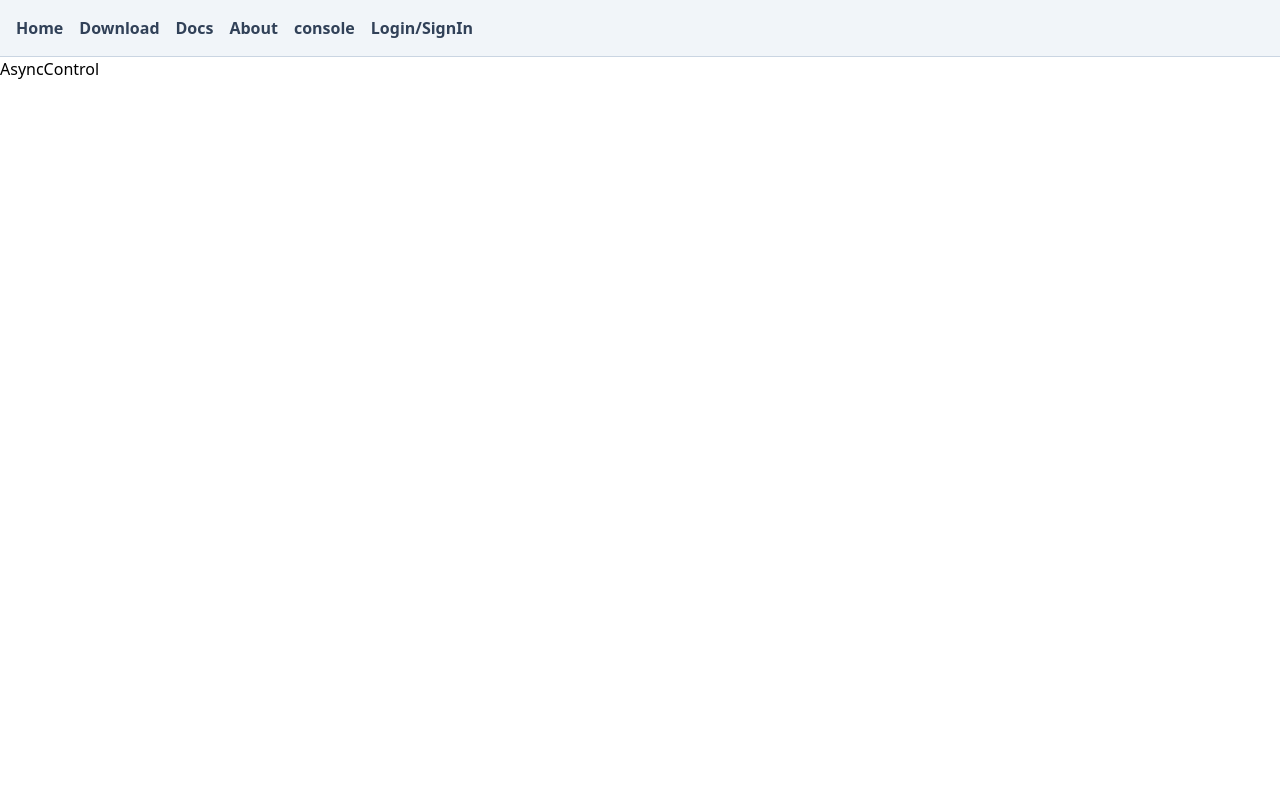
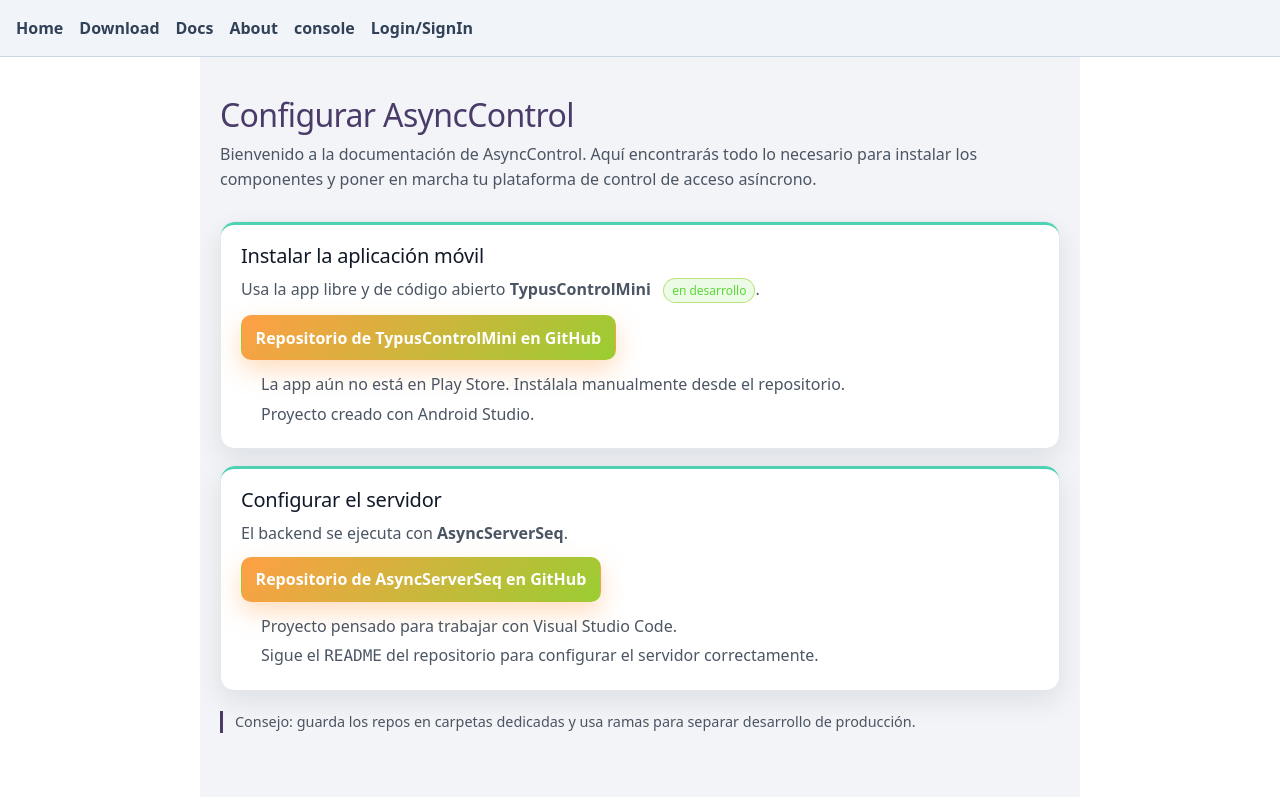
Before and after one commit to AmaiDonatsu/AsyncWeb, a SvelteKit app: page /docs in a window 1280 px wide. Built offline with nearby package versions, Linux system fonts and the light colour scheme; no server answers.

Commit message:
docs - init

```diff
--- a/src/routes/docs/+page.svelte
+++ b/src/routes/docs/+page.svelte
@@ -1 +1,226 @@
-<h1>AsyncControl</h1>
+<article class="docs">
+    <header class="hero">
+        <h1>Configurar AsyncControl</h1>
+        <p>
+            Bienvenido a la documentación de AsyncControl. Aquí encontrarás todo lo
+            necesario para instalar los componentes y poner en marcha tu plataforma
+            de control de acceso asíncrono.
+        </p>
+    </header>
+
+    <section class="card">
+        <h2>Instalar la aplicación móvil</h2>
+        <p>
+            Usa la app libre y de código abierto
+            <strong>TypusControlMini</strong>
+            <span class="badge">en desarrollo</span>.
+        </p>
+
+        <div class="actions">
+            <a
+                class="button"
+                href="https://github.com/AmaiDonatsu/TypusControlMini.git"
+                target="_blank"
+                rel="noopener noreferrer"
+                >Repositorio de TypusControlMini en GitHub</a
+            >
+        </div>
+
+        <ul class="notes">
+            <li>
+                La app aún no está en Play Store. Instálala manualmente desde el
+                repositorio.
+            </li>
+            <li>Proyecto creado con Android Studio.</li>
+        </ul>
+    </section>
+
+    <section class="card">
+        <h2>Configurar el servidor</h2>
+        <p>
+            El backend se ejecuta con <strong>AsyncServerSeq</strong>.
+        </p>
+
+        <div class="actions">
+            <a
+                class="button"
+                href="https://github.com/AmaiDonatsu/AsyncServerSeq.git"
+                target="_blank"
+                rel="noopener noreferrer"
+                >Repositorio de AsyncServerSeq en GitHub</a
+            >
+        </div>
+
+        <ul class="notes">
+            <li>Proyecto pensado para trabajar con Visual Studio Code.</li>
+            <li>
+                Sigue el <code>README</code> del repositorio para configurar el servidor
+                correctamente.
+            </li>
+        </ul>
+    </section>
+
+    <footer class="foot">
+        <p class="tip">
+            Consejo: guarda los repos en carpetas dedicadas y usa ramas para separar
+            desarrollo de producción.
+        </p>
+    </footer>
+</article>
+
+<style>
+    :root {
+        --bg: #f2f4f7;
+        --surface: #ffffff;
+        --card: #ffffff;
+        --text: #111827;
+        --muted: #4b5563;
+        --border: #e4e7ec;
+
+        --highlight-strong: #5bd835;
+        --highlight-soft: #9acd32;
+        --detail-teal: #4fd1b3;
+        --interactive: #ff9f45;
+        --detail-deep: #4a3b69;
+        --shadow: 0 10px 28px rgba(15, 23, 42, 0.09);
+    }
+
+    .docs {
+        max-width: 880px;
+        margin: 0 auto;
+        padding: 2.5rem 1.25rem 4rem;
+        color: var(--text);
+        background: var(--bg);
+    }
+
+    .hero {
+        margin-bottom: 1.75rem;
+    }
+
+    h1 {
+        font-size: 2rem;
+        line-height: 1.15;
+        letter-spacing: -0.02em;
+        margin: 0 0 0.5rem;
+        color: var(--detail-deep);
+    }
+
+    .hero p {
+        margin: 0;
+        font-size: 1rem;
+        line-height: 1.6;
+        color: var(--muted);
+    }
+
+    .card {
+        background: var(--card);
+        border: 1px solid var(--border);
+        border-radius: 14px;
+        padding: 1.25rem 1.25rem 1rem;
+        box-shadow: var(--shadow);
+        margin: 1rem 0;
+        position: relative;
+        overflow: hidden;
+    }
+
+    .card::before {
+        content: "";
+        position: absolute;
+        inset: 0;
+        border-top: 3px solid var(--detail-teal);
+        border-radius: inherit;
+        pointer-events: none;
+    }
+
+    h2 {
+        font-size: 1.25rem;
+        line-height: 1.35;
+        margin: 0 0 0.5rem;
+        letter-spacing: -0.01em;
+    }
+
+    .card p {
+        margin: 0 0 0.75rem;
+        color: var(--muted);
+    }
+
+    .badge {
+        display: inline-block;
+        font-size: 0.75rem;
+        line-height: 1;
+        padding: 0.35rem 0.5rem;
+        margin-left: 0.5rem;
+        border-radius: 999px;
+        background: rgba(90, 216, 53, 0.12);
+        color: var(--highlight-strong);
+        border: 1px solid rgba(154, 205, 50, 0.6);
+        vertical-align: middle;
+    }
+
+    .actions {
+        display: flex;
+        gap: 0.75rem;
+        margin: 0.5rem 0 0.75rem;
+    }
+
+    .button {
+        display: inline-flex;
+        align-items: center;
+        gap: 0.5rem;
+        padding: 0.6rem 0.85rem;
+        border-radius: 10px;
+        border: 1px solid transparent;
+        color: #ffffff;
+        background: linear-gradient(135deg, var(--interactive), var(--highlight-soft));
+        text-decoration: none;
+        font-weight: 600;
+        transition: transform 120ms ease, box-shadow 120ms ease,
+            background 120ms ease;
+        box-shadow: 0 10px 24px rgba(255, 159, 69, 0.35);
+    }
+
+    .button:hover {
+        transform: translateY(-1px);
+        box-shadow: 0 12px 28px rgba(255, 159, 69, 0.45);
+        background: linear-gradient(135deg, var(--interactive), var(--highlight-strong));
+    }
+
+    .button:focus-visible {
+        outline: 3px solid rgba(79, 209, 179, 0.85);
+        outline-offset: 3px;
+    }
+
+    .notes {
+        margin: 0.5rem 0 0.25rem;
+        padding-left: 1.25rem;
+    }
+
+    .notes li {
+        margin: 0.35rem 0;
+        color: var(--muted);
+    }
+
+    .foot {
+        margin-top: 1.25rem;
+    }
+
+    .tip {
+        margin: 0;
+        font-size: 0.9rem;
+        color: var(--muted);
+        padding-left: 0.75rem;
+        border-left: 3px solid var(--detail-deep);
+    }
+
+    /* Responsive */
+    @media (max-width: 520px) {
+        .docs {
+            padding: 2rem 1rem 3rem;
+        }
+
+        .button {
+            width: 100%;
+            justify-content: center;
+        }
+    }
+</style>
```
